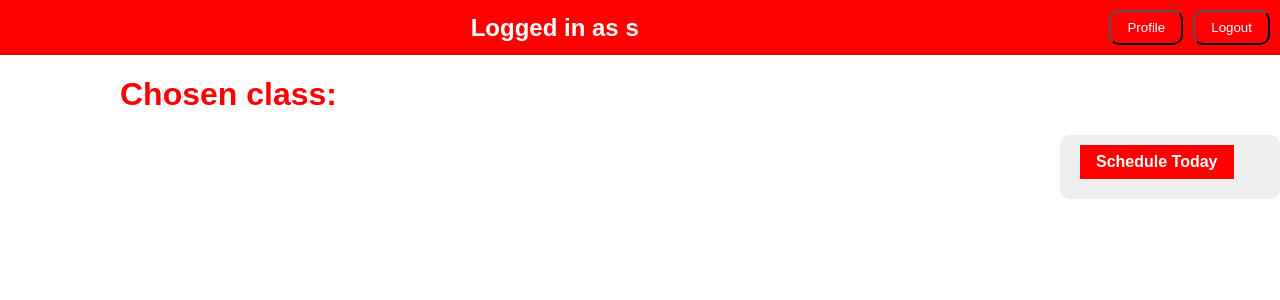
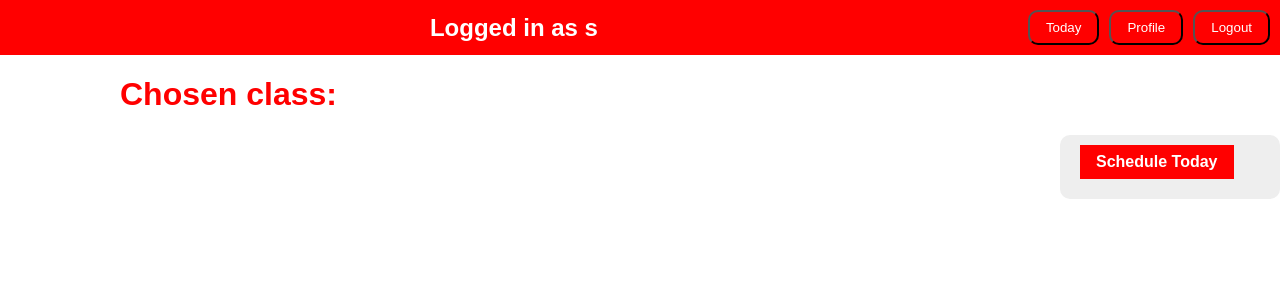
Before and after one commit to LeonidKim1602/Map-s24900-s25706, a FastAPI app: template src/frontend/pjait_map_frontend/templates/main.html in a window 1280 px wide. Shown: the top 300 px of the page. Run offline with FastAPI, Linux system fonts and the light colour scheme; the template is opened without the code that fills it, so the values that code supplies are empty; parts of the project's set-up code (start-up, migrations or seed data) failed here and were passed over; some web fonts are replaced.

Commit message:
Added Today button to header that redirects to the main page

```diff
--- a/src/frontend/pjait_map_frontend/templates/main.html
+++ b/src/frontend/pjait_map_frontend/templates/main.html
@@ -12,6 +12,7 @@
       <h1 class="logo"><a href="/">Logged in as s{{ user }}</a></h1>
 
       <div class="buttons-container">
+        <a href="/"><button class="profile-button">Today</button></a>
         <a href="/timetable"><button class="profile-button">Profile</button></a>
         <a href="/logout"><button class="logout-button"><span></span>Logout</button></a>
       </div>
--- a/src/frontend/pjait_map_frontend/templates/timetable.html
+++ b/src/frontend/pjait_map_frontend/templates/timetable.html
@@ -11,6 +11,7 @@
     <div class="header-content">
       <h1 class="logo"><a href="/">Schedule</a></h1>
       <div class="buttons-container">
+        <a href="/"><button class="profile-button">Today</button></a>
         <a href="/timetable"><button class="profile-button">Profile</button></a>
         <a href="/logout"><button class="logout-button"><span></span>Logout</button></a>
       </div>
```
